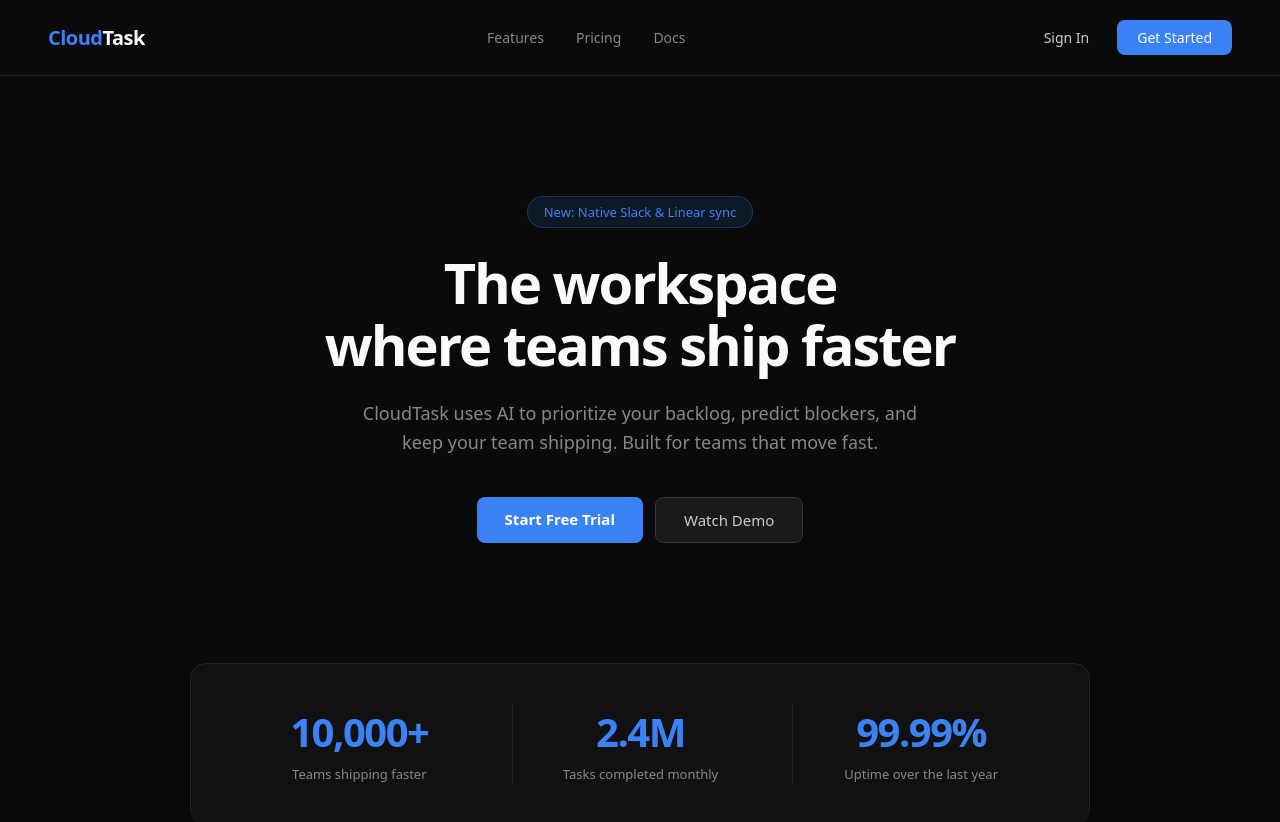
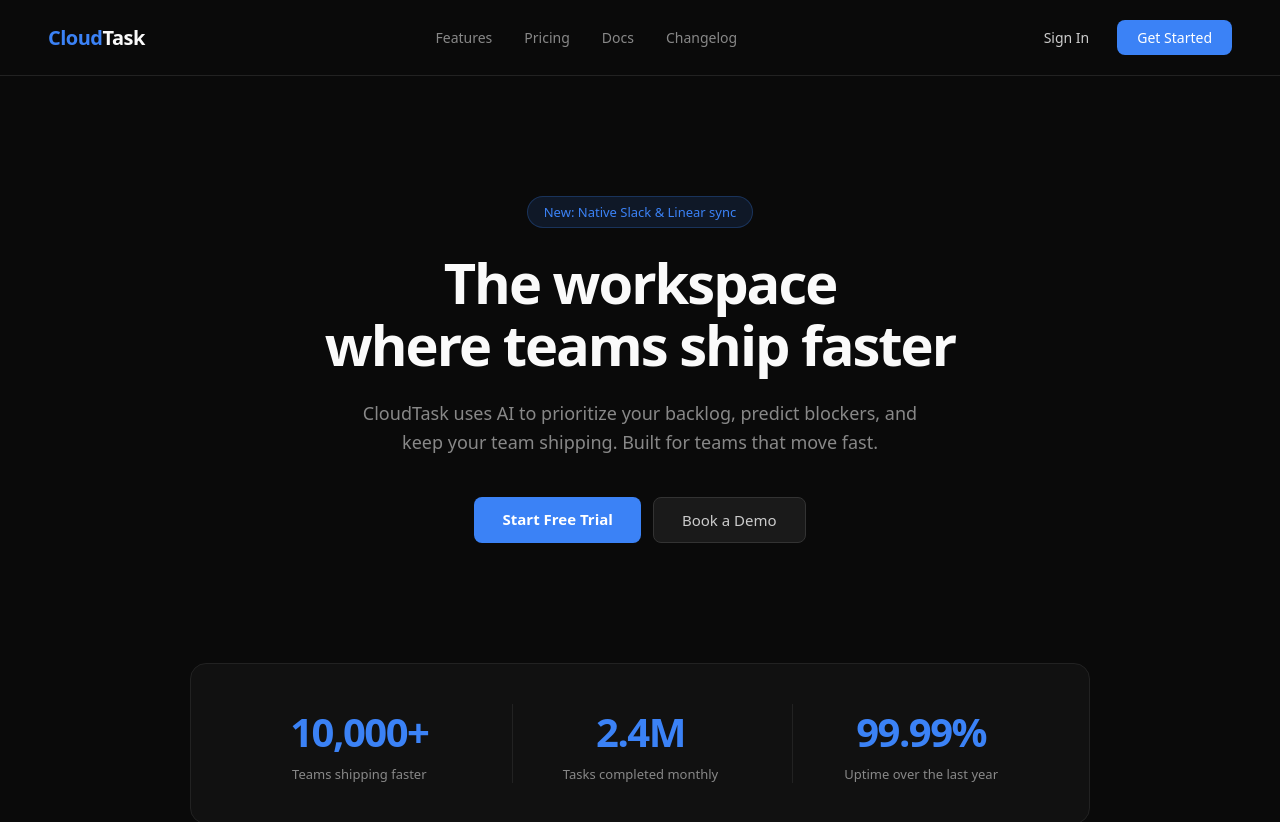
Before and after one commit to AfshalG/cloudtask, a Next.js app: page / in a window 1280 px wide. Shown: the top 822 px of the page. Built offline with nearby package versions, Linux system fonts and the light colour scheme.

Commit message:
feat: add Changelog nav link and rename demo CTA

```diff
--- a/src/app/page.tsx
+++ b/src/app/page.tsx
@@ -10,6 +10,7 @@
           <a href="#features" style={{ color: 'inherit', textDecoration: 'none' }}>Features</a>
           <a href="#pricing" style={{ color: 'inherit', textDecoration: 'none' }}>Pricing</a>
           <a href="#" style={{ color: 'inherit', textDecoration: 'none' }}>Docs</a>
+          <a href="#" style={{ color: 'inherit', textDecoration: 'none' }}>Changelog</a>
         </div>
         <div style={{ display: 'flex', gap: '12px' }}>
           <a href="/login" style={{ padding: '8px 16px', fontSize: '14px', color: '#ccc', textDecoration: 'none' }}>Sign In</a>
@@ -30,7 +31,7 @@
         </p>
         <div style={{ display: 'flex', gap: '12px', justifyContent: 'center' }}>
           <a href="#" style={{ padding: '12px 28px', background: '#3b82f6', color: '#fff', borderRadius: '8px', textDecoration: 'none', fontWeight: 600, fontSize: '15px' }}>Start Free Trial</a>
-          <a href="#" style={{ padding: '12px 28px', background: '#1a1a1a', color: '#ccc', borderRadius: '8px', textDecoration: 'none', fontWeight: 500, fontSize: '15px', border: '1px solid #333' }}>Watch Demo</a>
+          <a href="#" style={{ padding: '12px 28px', background: '#1a1a1a', color: '#ccc', borderRadius: '8px', textDecoration: 'none', fontWeight: 500, fontSize: '15px', border: '1px solid #333' }}>Book a Demo</a>
         </div>
       </section>
 
```
